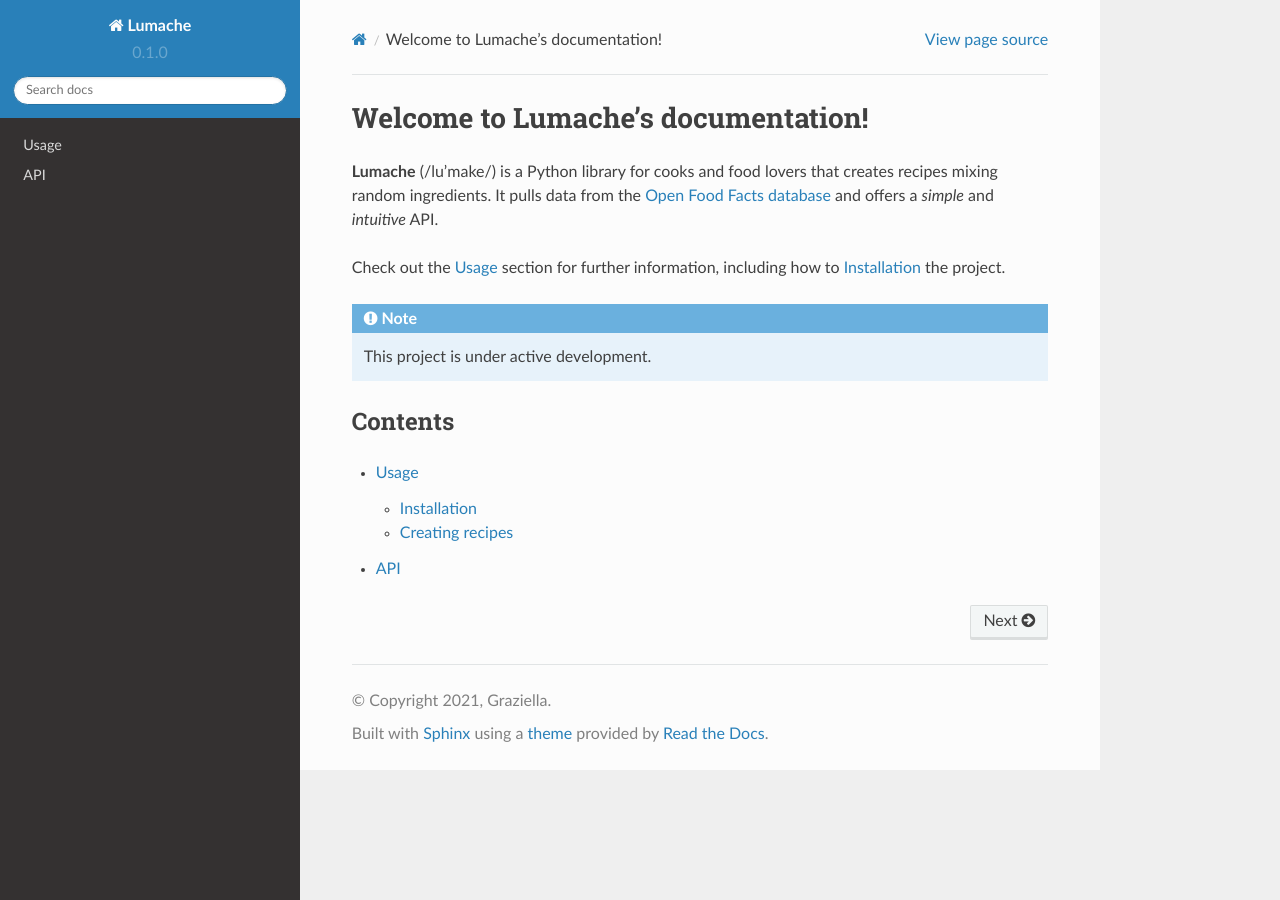
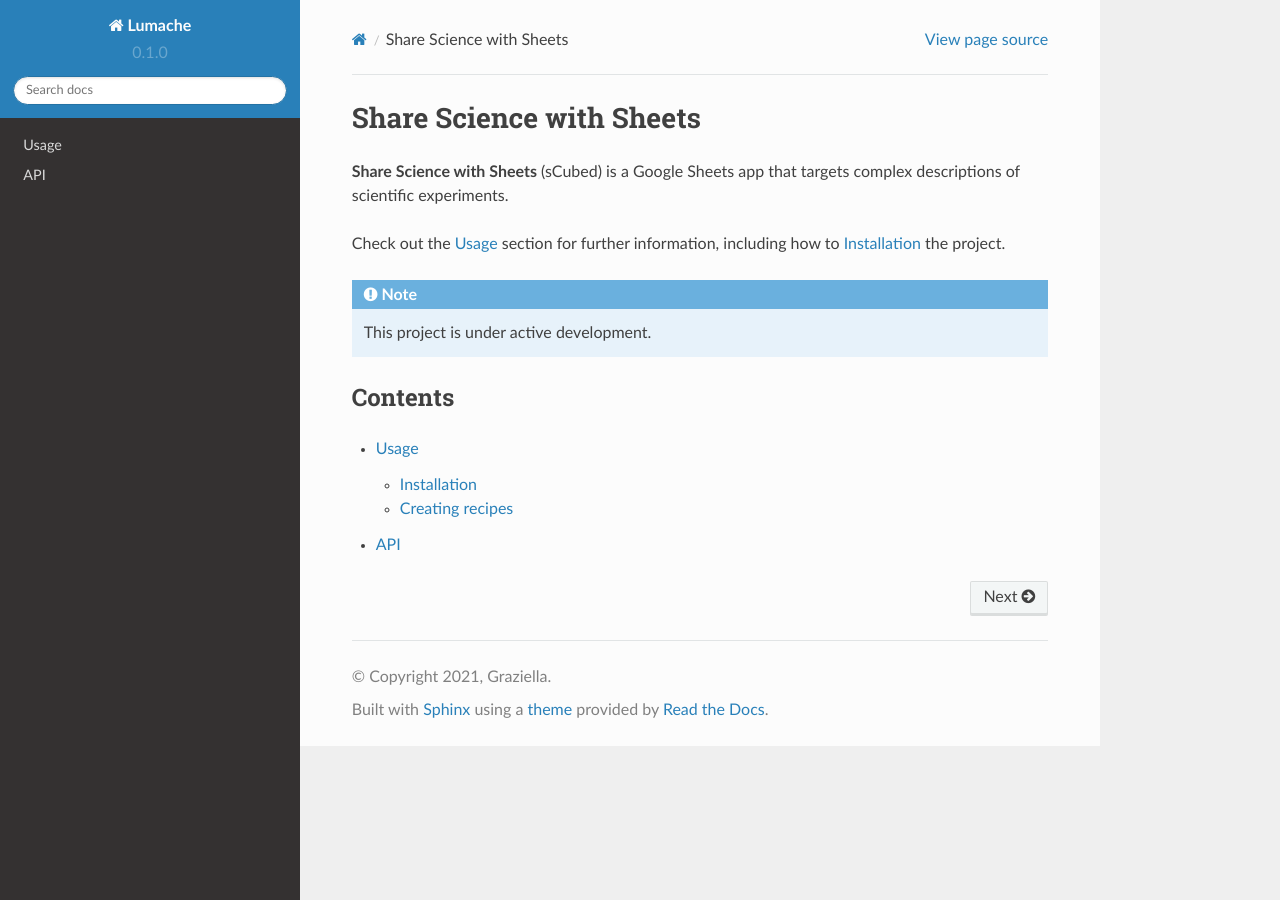
Before and after one commit to aemoore62/sCubed_docs, a Sphinx documentation site: the page built from docs/source/index.rst, in a window 1280 px wide. Built offline with Sphinx 7.4.7 and the Read the Docs theme 2.0.0, drawn with Linux system fonts in a browser that asks for light colours.

Commit message:
docs: update intro

```diff
--- a/docs/source/index.rst
+++ b/docs/source/index.rst
@@ -1,10 +1,8 @@
-Welcome to Lumache's documentation!
+Share Science with Sheets
 ===================================
 
-**Lumache** (/lu'make/) is a Python library for cooks and food lovers
-that creates recipes mixing random ingredients.
-It pulls data from the `Open Food Facts database <https://world.openfoodfacts.org/>`_
-and offers a *simple* and *intuitive* API.
+**Share Science with Sheets** (sCubed) is a Google Sheets app that targets
+complex descriptions of scientific experiments.
 
 Check out the :doc:`usage` section for further information, including
 how to :ref:`installation` the project.
```
